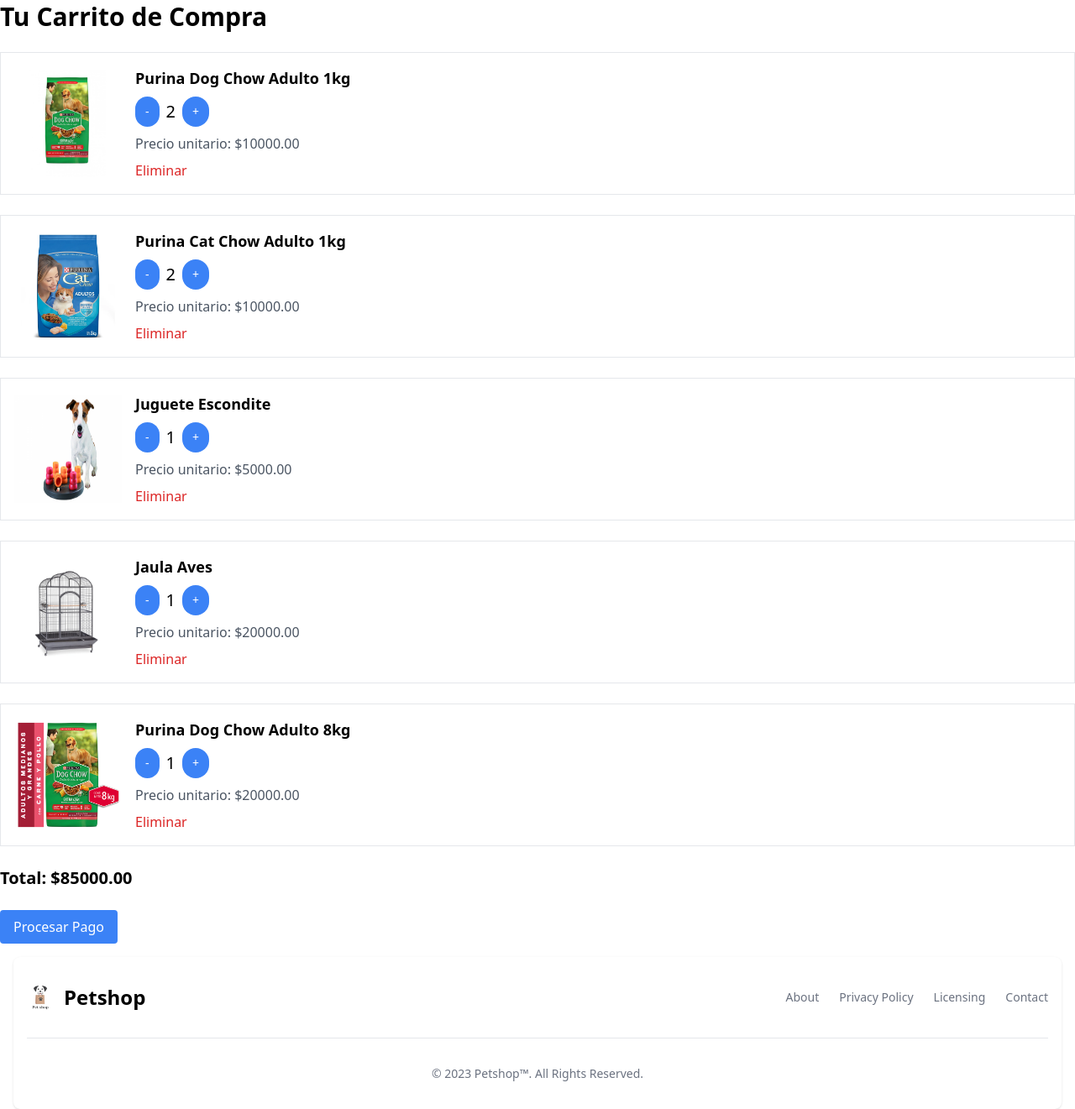
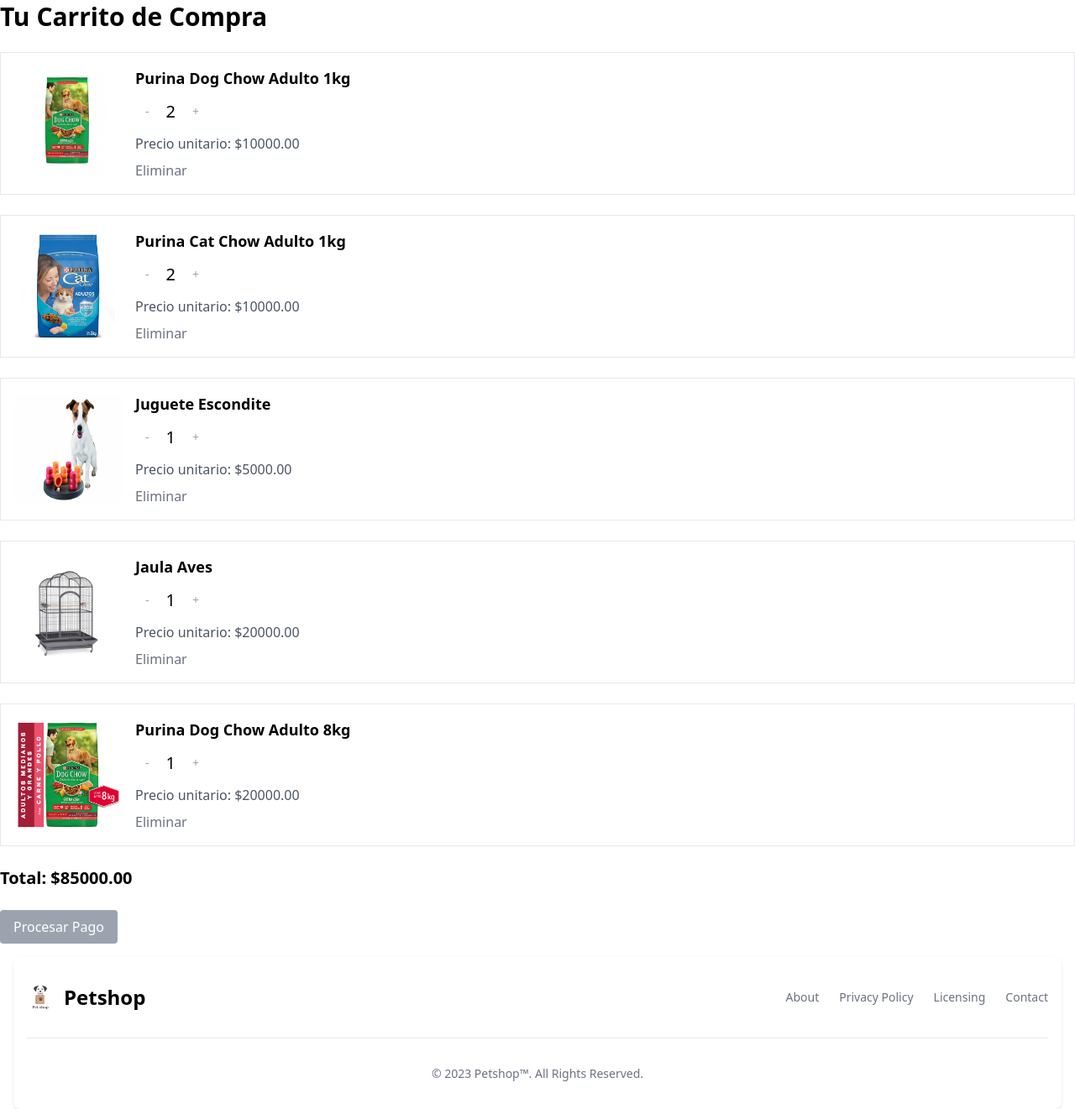
Before and after one commit to Juejuex/Petshop, a Django app: page /ver_carrito/ in a window 1280 px wide. Shown: the part 122-1443 px from the top of the page at 84% size. Run offline with Django 4.2, Linux system fonts and the light colour scheme; a user stored in the database is signed in; data comes from the database, SQL or seed files in the repository; both versions use the stored data as it was after the commit; style sheets or scripts are compiled from the project's sources; some libraries are stand-ins or nearby versions.

Commit message:
actualizacion modelos, cambio paleta de colores.

```diff
--- a/core/models.py
+++ b/core/models.py
@@ -1,7 +1,7 @@
 from django.db import models
 from django.core.exceptions import ValidationError
 from django.contrib.auth.models import User
-
+from django.utils.text import slugify
 
 class Categoria(models.Model):
     nombre = models.CharField(max_length=50)
@@ -47,6 +47,11 @@
     proveedor = models.ForeignKey(Proveedor, on_delete=models.CASCADE)
     animal = models.ForeignKey(Animal, on_delete=models.CASCADE, default=1)
     imagen = models.ImageField(upload_to='productos/', blank=True, null=True)
+    slug = models.SlugField(unique=True, null=False, blank=False)
+
+    def save(self, *args, **kwargs):
+        self.slug = slugify(self.nombre)
+        super(Producto, self).save(*args, **kwargs)
 
     def __str__(self):
         return self.nombre
--- a/core/templates/procesar_pago.html
+++ b/core/templates/procesar_pago.html
@@ -51,7 +51,9 @@
 
         <div class="text-center">
             <p class="text-xl font-semibold mt-6">Total: ${{ total }}</p>
-            <button type="submit" class="mt-6 bg-blue-500 hover:bg-blue-600 text-white px-4 py-2 rounded"><i class="fas fa-credit-card mr-2"></i> Procesar Pago</button>
+            <a href="{% url 'confirmacion_pago' %}" class="mt-6 bg-gray-400 hover:bg-gray-500 text-white px-4 py-2 rounded inline-flex items-center">
+                <i class="fas fa-credit-card mr-2"></i> Procesar Pago
+            </a>
         </div>
     </form>
 </div>
--- a/core/templates/ver_carrito.html
+++ b/core/templates/ver_carrito.html
@@ -11,12 +11,12 @@
       <div class="flex-grow">
         <h2 class="text-lg font-semibold">{{ item.producto.nombre }}</h2>
         <div class="flex items-center space-x-2 mt-2">
-          <button class="px-3 py-2 bg-blue-500 text-white rounded-full text-sm" onclick="cambiarCantidad({{ item.id }}, {{ item.cantidad|add:"-1" }})">-</button>
+          <button class="px-3 py-2  text-gray-400 rounded-full text-sm" onclick="cambiarCantidad({{ item.id }}, {{ item.cantidad|add:"-1" }})">-</button>
           <span class="text-xl">{{ item.cantidad }}</span>
-          <button class="px-3 py-2 bg-blue-500 text-white rounded-full text-sm" onclick="cambiarCantidad({{ item.id }}, {{ item.cantidad|add:"1" }})">+</button>
+          <button class="px-3 py-2  text-gray-400 rounded-full text-sm" onclick="cambiarCantidad({{ item.id }}, {{ item.cantidad|add:"1" }})">+</button>
         </div>
         <p class="mt-2 text-gray-600">Precio unitario: ${{ item.producto.precio }}</p>
-        <button class="text-red-600 hover:underline mt-2" onclick="eliminarProducto({{ item.id }})">Eliminar</button>
+        <button class="text-gray-400 hover:underline text-gray-500 mt-2" onclick="eliminarProducto({{ item.id }})">Eliminar</button>
       </div>
     </li>
   {% endfor %}
@@ -25,7 +25,7 @@
 <form method="post" action="/pago/">  <!-- Cambio aquí: acción del formulario -->
   {% csrf_token %}
   <!-- Agregar campos del formulario de pago aquí -->
-  <button class="mt-6 bg-blue-500 hover:bg-blue-600 text-white px-4 py-2 rounded">Procesar Pago</button>
+  <button class="mt-6 bg-gray-400 hover:bg-gray-500 text-white px-4 py-2 rounded">Procesar Pago</button>
 
   <script>
      function cambiarCantidad(itemId, nuevaCantidad) {
--- a/core/urls.py
+++ b/core/urls.py
@@ -13,10 +13,10 @@
     path('ver_carrito/', views.ver_carrito, name='ver_carrito'),
     path('eliminar_producto/<int:item_id>/', views.eliminar_producto, name='eliminar_producto'),
     path('cambiar_cantidad/<int:item_id>/<int:nueva_cantidad>/', views.cambiar_cantidad, name='cambiar_cantidad'),
+    path('productos/<str:categoria_nombre>/<str:producto_nombre>/', views.producto_individual, name='producto_individual'),
     path('productos/<str:categoria_nombre>/<str:marca_nombre>/', views.productos_por_categoria_marca, name='productos_por_categoria_marca'),
     path('productos/<str:animal_nombre>/', views.productos_por_animal, name='productos_por_animal'),
     path('producto/<str:animal_nombre>/<str:categoria_nombre>/', views.producto_animal_categoria, name='producto_animal_categoria'),
     path('pago/',views.procesar_pago, name='payment'),
-
-
+    path('confirmacion_pago/,',views.confirmacion_pago, name='confirmacion_pago'),
 ]
--- a/core/views.py
+++ b/core/views.py
@@ -4,6 +4,7 @@
 from django.db.utils import IntegrityError
 from .models import *
 from django.http import JsonResponse
+from django.utils.text import slugify
 from django.template.loader import render_to_string
 
 
@@ -161,6 +162,12 @@
 
     return render(request, 'categoria.html', {'productos': productos, 'categoria': categoria, 'marca': marca})
 
+def producto_individual(request, categoria_nombre, producto_nombre):
+    categoria = get_object_or_404(Categoria, nombre=categoria_nombre)
+    producto_slug = slugify(producto_nombre)  # Crear un slug a partir del nombre del producto
+    producto = get_object_or_404(Producto, slug=producto_slug, categorias=categoria)
+
+    return render(request, 'producto_individual.html', {'producto': producto})
 
 
 #Pago
@@ -171,8 +178,9 @@
     return render(request, 'procesar_pago.html', {'items': items, 'total': total})
 
 def confirmacion_pago(request):
+    items = ItemCarrito.objects.filter(usuario=request.user)
 
-    return render(request, 'confirmacion_pago.html')
+    return render(request, 'confirmacion_pago.html',{'items': items})
 
 
 #Templates
```
Also changed, not shown: core/templates/confirmacion_pago.html (+12 -0 lines), core/templates/producto_individual.html (added), db.sqlite3.
